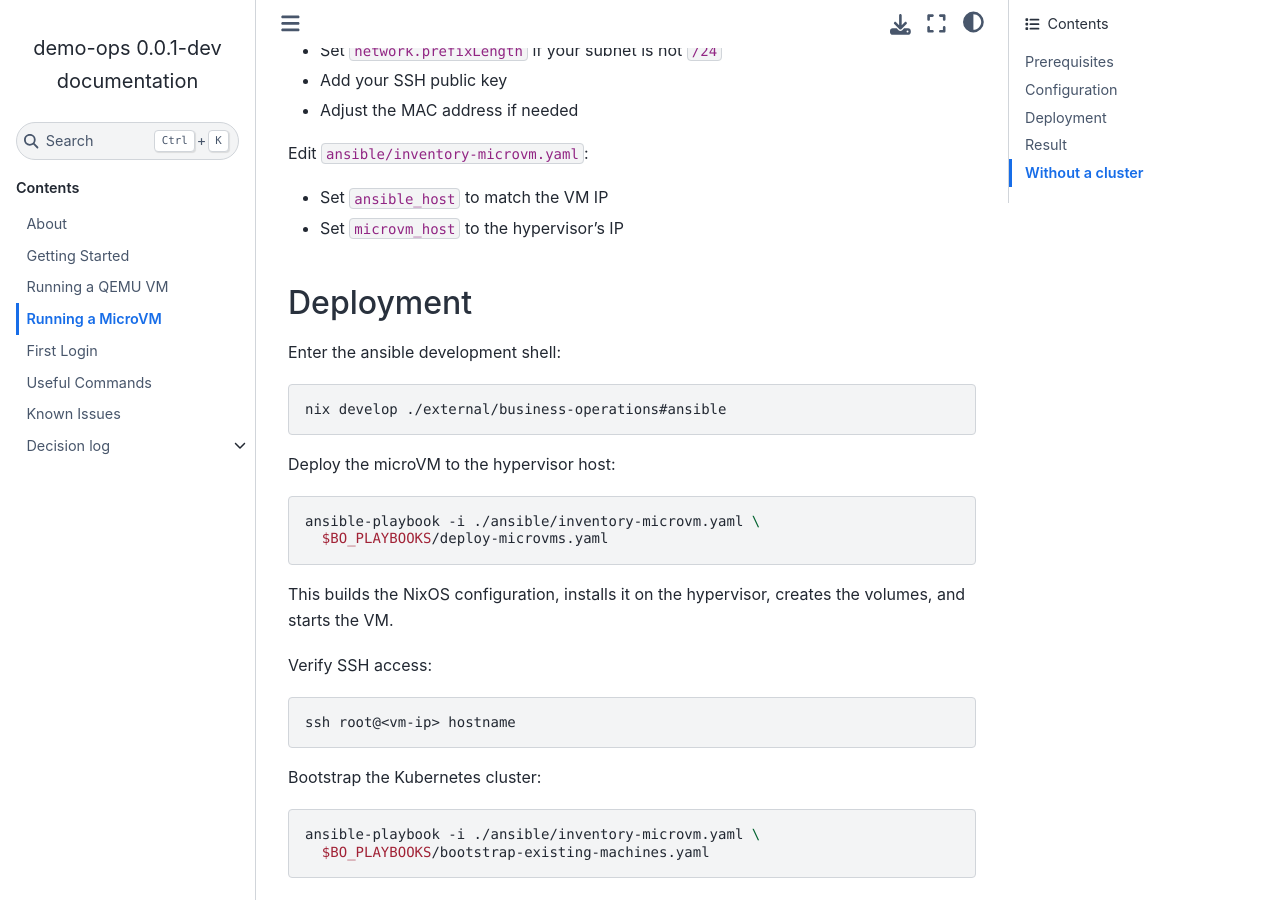
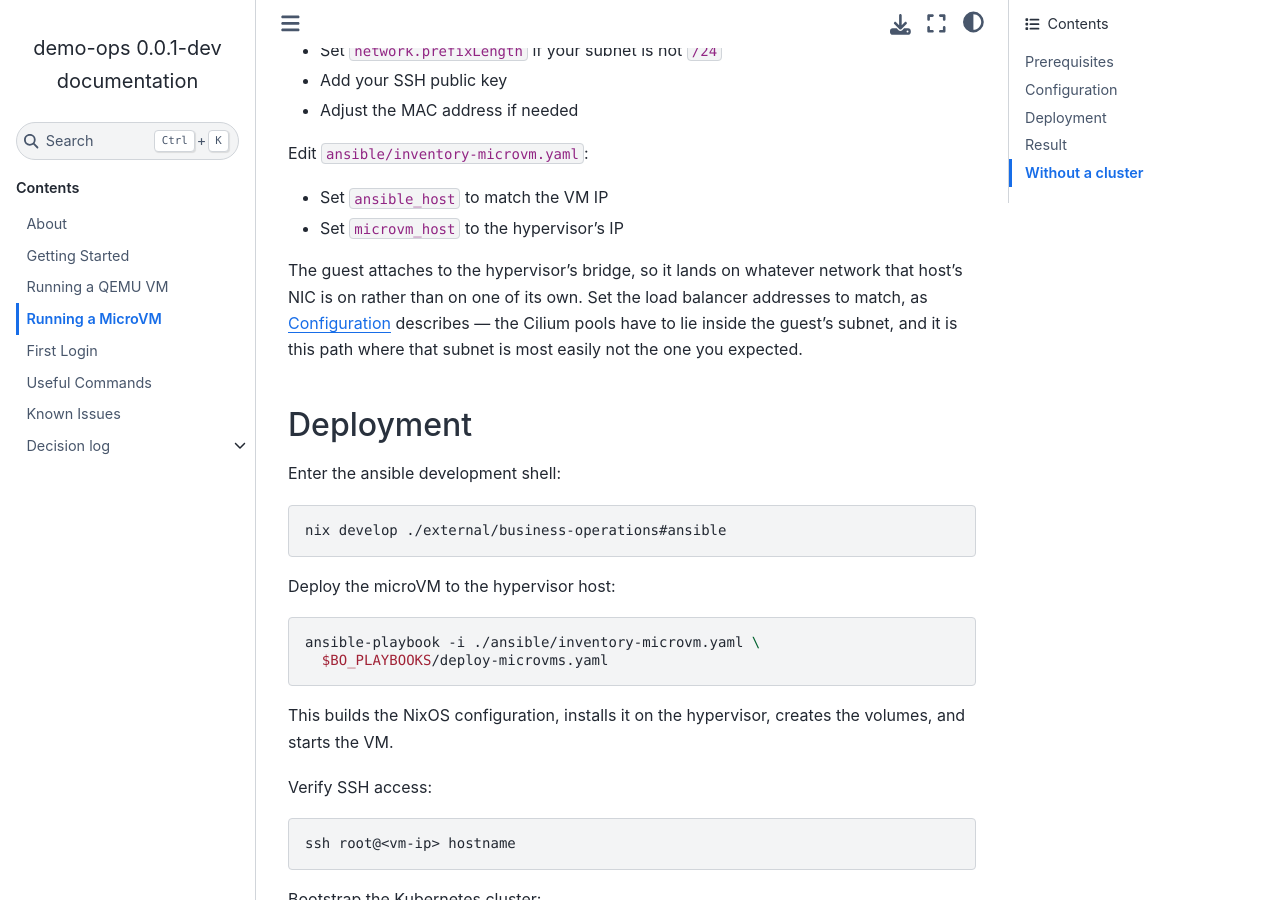
Before and after one commit to bo-tech/demo-ops, a Sphinx documentation site: the page built from docs/run-microvm.rst, in a window 1280 px wide and 900 px high, scrolled down 531 px. Built offline with Sphinx 7.4.7 and the Sphinx Book theme 1.1.4, drawn with Linux system fonts in a browser that asks for light colours.

Commit message:
docs: Point the microvm guide at the pool configuration step

```diff
--- a/docs/getting-started.rst
+++ b/docs/getting-started.rst
@@ -35,6 +35,8 @@ Create a working branch for your customizations:
    cd demo-ops
    git checkout -b my-deployment
 
+
+.. _sec-getting-started-configuration:
 
 Configuration
 =============
--- a/docs/run-microvm.rst
+++ b/docs/run-microvm.rst
@@ -31,6 +31,13 @@ Edit ``ansible/inventory-microvm.yaml``:
 
 - Set ``ansible_host`` to match the VM IP
 - Set ``microvm_host`` to the hypervisor's IP
+
+The guest attaches to the hypervisor's bridge, so it lands on whatever
+network that host's NIC is on rather than on one of its own. Set the
+load balancer addresses to match, as
+:ref:`sec-getting-started-configuration` describes — the Cilium pools have
+to lie inside the guest's subnet, and it is this path where that subnet
+is most easily not the one you expected.
 
 
 Deployment
```
